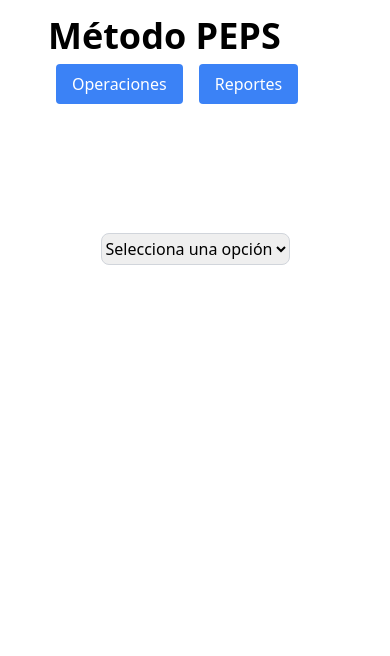
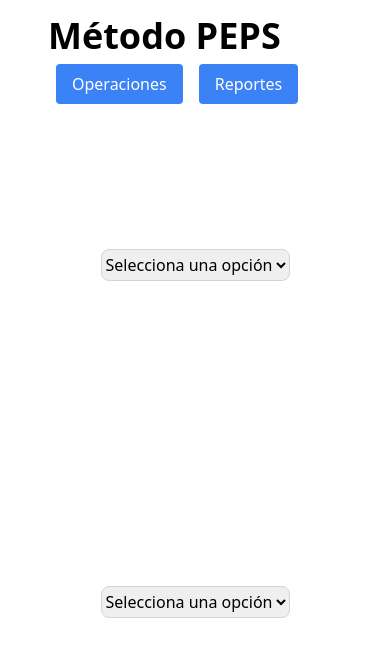
Before and after one commit to gerson08-07/M-todo-PEPS, a React (Vite) app: page / in a window 390 px wide. Shown: the top 656 px of the page. Built offline with nearby package versions, Linux system fonts and the light colour scheme.

Commit message:
versin final 1

```diff
--- a/src/components/Tabla.jsx
+++ b/src/components/Tabla.jsx
@@ -28,7 +28,7 @@ const StyledTableRow = withStyles((theme) => ({
 
 const useStyles = makeStyles({
   table: {
-    minWidth: 700,
+    minWidth: 100,
   },
 });
 
--- a/src/components/VistaOperaciones.jsx
+++ b/src/components/VistaOperaciones.jsx
@@ -40,10 +40,14 @@ function VistaOperaciones() {
     }
   };
 
-  const [selectedOption, setSelectedOption] = useState('');
+  const [selectedOperation, setSelectedOperation] = useState('');
+  const [selectedTable, setSelectedTable] = useState('');
 
-  const handleSelectChange = (event) => {
-    setSelectedOption(event.target.value);
+  const comboOperations = (event) => {
+    setSelectedOperation(event.target.value);
+  };
+  const comboTables = (event) => {
+    setSelectedTable(event.target.value);
   };
 
   const inventoryHeaders = ['Producto', 'Precio', 'Cantidad'];
@@ -52,25 +56,32 @@ function VistaOperaciones() {
 
   return (
     <div className='h-4/5 flex md:flex-row flex-col col-2 items-center'>
-      <div className='md:w-1/2 h-full py-16 px-28 flex flex-col'>
+      <div className='md:w-1/2 h-full p-20  flex flex-col'>
         <select
-          value={selectedOption}
-          onChange={handleSelectChange}
+          value={selectedOperation}
+          onChange={comboOperations}
           className="block border border-gray-300 rounded-lg h-8"
         >
           <option value="" disabled>Selecciona una opción</option>
           <option value="opcion1">Compras</option>
           <option value="opcion2">Ventas</option>
-          <option value="opcion3">kk</option>
         </select>
-        {selectedOption === 'opcion1' && <Compras addItem={addItem} />}
-        {selectedOption === 'opcion2' && <Ventas sellItem={sellItem} sales={sales} />}
+        {selectedOperation === 'opcion1' && <Compras addItem={addItem} />}
+        {selectedOperation === 'opcion2' && <Ventas sellItem={sellItem} sales={sales} />}
       </div>
 
-      <div className='w-1/2 flex py-16 h-full justify-center'>
-        {selectedOption === 'opcion1' && <CustomizedTables headers={inventoryHeaders} data={inventory} />}
-        {selectedOption === 'opcion2' && <CustomizedTables headers={salesHeaders} data={sales} />}
-        {selectedOption === 'opcion3' && <CustomizedTables headers={purchasesHeaders} data={purchases} />}
+      <div className='w-1/2 flex p-20 h-full justify-center'>
+        <select
+          value={selectedTable}
+          onChange={comboTables}
+          className="block border border-gray-300 rounded-lg h-8"
+        >
+          <option value="" disabled>Selecciona una opción</option>
+          <option value="opcion1">Inventario</option>
+          <option value="opcion2">Ventas</option>
+        </select>
+        {selectedTable === 'opcion1' && <CustomizedTables headers={inventoryHeaders} data={inventory} />}
+        {selectedTable === 'opcion2' && <CustomizedTables headers={salesHeaders} data={sales} />}
 
       </div>
     </div>
```
